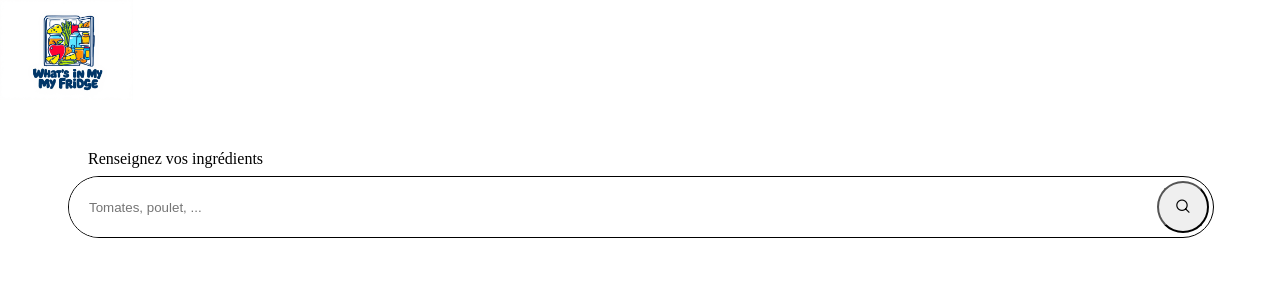
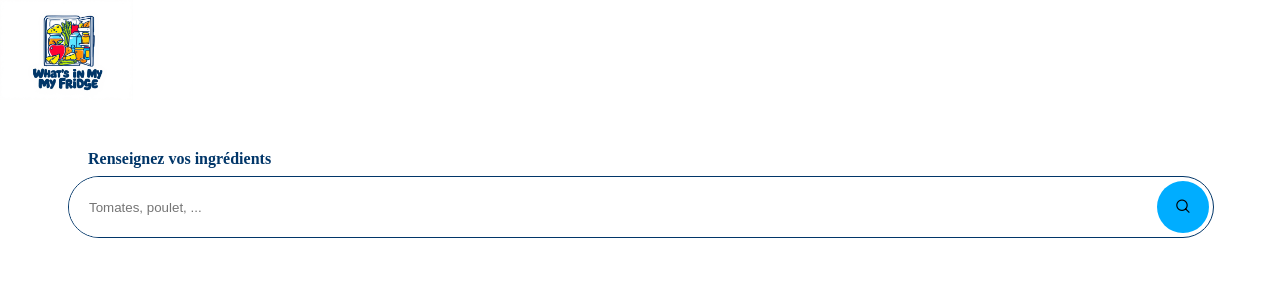
Before and after one commit to lchk609/whats-in-my-fridge, an Angular app in the folder front/: page /home in a window 1280 px wide. Shown: the top 300 px of the page. Built offline with nearby package versions, Linux system fonts and the light colour scheme.

Commit message:
add constant file

```diff
--- /dev/null
+++ b/front/src/app/constant.less
@@ -0,0 +1,2 @@
+@titleColor: #013669;
+@primaryColor: #00adff;
--- a/front/src/app/home/components/auto-complete-panel/auto-complete-panel.component.ts
+++ b/front/src/app/home/components/auto-complete-panel/auto-complete-panel.component.ts
@@ -12,11 +12,6 @@ import { Ingredients } from '../../../../types/home';
 export class AutoCompletePanelComponent {
   @Input() newIngredients : Ingredients[] = [];
 
-  // onAddIngredients(ingredients: Ingredients[]) {
-  //   this.ingredients.push(...ingredients);
-  //   console.log("Nouvel ingrédient ajouté :", this.ingredients);
-  // }
-
   handleClick() {
     console.log("button clicked");
   }
--- a/front/src/app/home/home.component.less
+++ b/front/src/app/home/home.component.less
@@ -1,3 +1,5 @@
+@import '../constant.less';
+
 .home {
     margin: 0 18px;
     .search-bar-container {
@@ -7,13 +9,15 @@
             margin: 0 0 8px 20px;
             align-self: flex-start;
             display: block;
+            color: @titleColor;
+            font-weight: 600;
         }
 
         .search-bar {
             height: 60px;
             border-radius: 50px;
             width: 100%;
-            border: 1px solid black;
+            border: 1px solid @titleColor;
 
             display: grid;
             grid-template-columns: 1fr auto;
@@ -38,6 +42,8 @@
                 width: 52px;
                 height: 52px;
                 margin-right: 4px;
+                border: none;
+                background-color: @primaryColor;
             }
         }
 
--- a/front/src/app/home/home.component.ts
+++ b/front/src/app/home/home.component.ts
@@ -1,6 +1,8 @@
-import { Component, EventEmitter, Output } from '@angular/core';
+import { Component } from '@angular/core';
 import { AutoCompletePanelComponent } from './components/auto-complete-panel/auto-complete-panel.component';
 import { Ingredients } from '../../types/home';
+
+const MINIMUM_INGREDIENT_LENGTH = 3;
 
 @Component({
   selector: 'app-home',
@@ -12,7 +14,7 @@ export class HomeComponent {
   newIngredients : Ingredients[] = [];
 
   handleChange(event : Event) {
-    if((event.target as HTMLInputElement).value === ''){
+    if ((event.target as HTMLInputElement).value.length < MINIMUM_INGREDIENT_LENGTH){
       this.newIngredients = [];
     } else {
       const newId = Math.floor(Math.random() * 1000);
```
